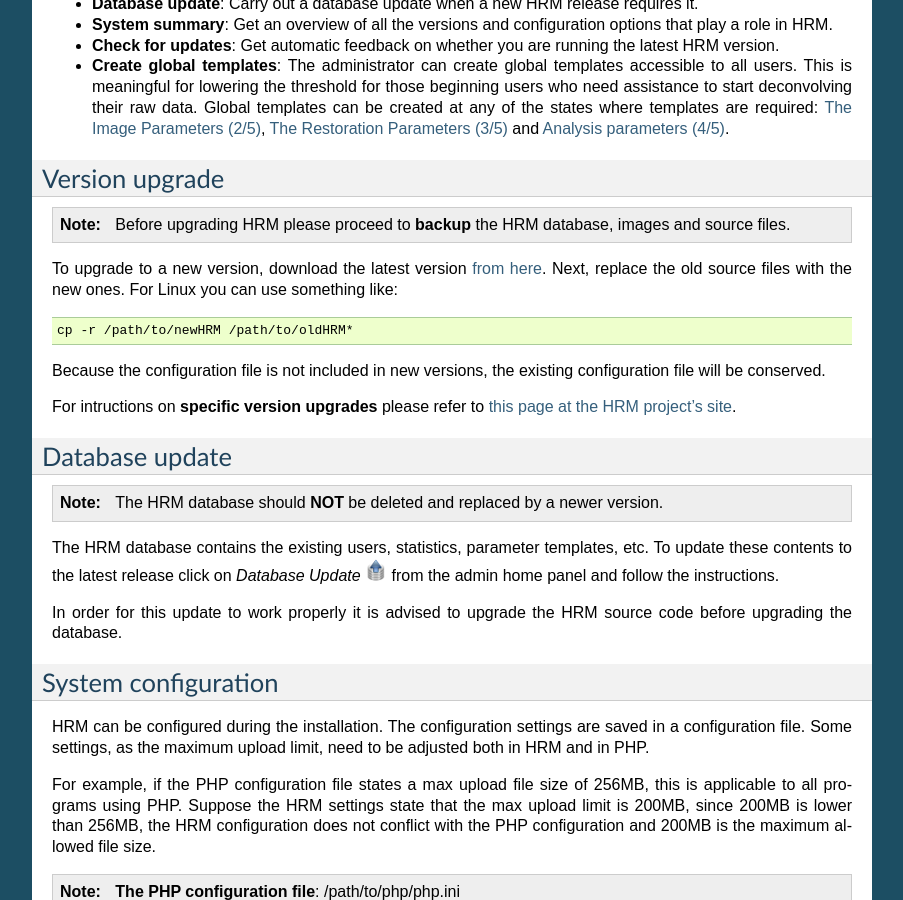
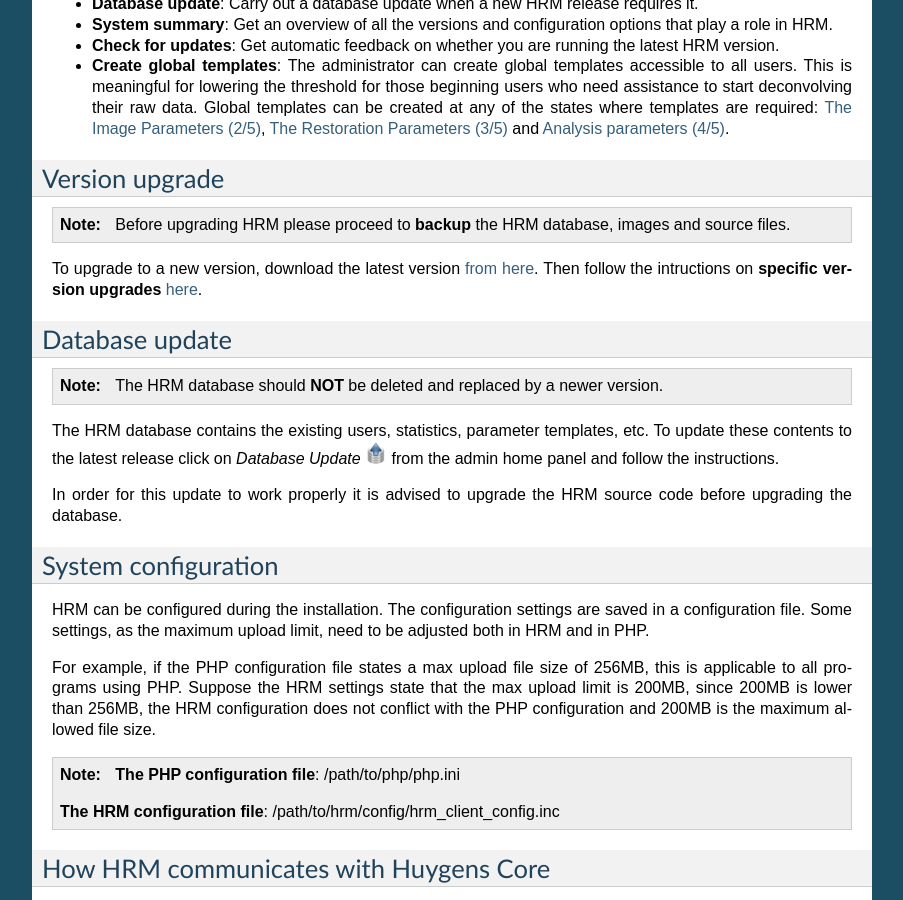
Before and after one commit to aarpon/hrm_docs, a Sphinx documentation site: the page built from docs/user/Administrator.rst, in a window 1280 px wide and 900 px high, scrolled down 2236 px. Shown: the whole window, without its empty margins (198-1101 px from the left). Built offline with Sphinx 7.4.7, drawn with Linux system fonts in a browser that asks for light colours.

Commit message:
Update small 'upgrade' section in user/Administrator.

```diff
--- a/docs/user/Administrator.rst
+++ b/docs/user/Administrator.rst
@@ -112,19 +112,8 @@
           images and source files.
 
 To upgrade to a new version, download the latest version `from here
-<http://sourceforge.net/projects/hrm/files/latest/download>`_. Next, replace
-the old source files with the new ones.
-For Linux you can use something like:
-
-.. code-block:: sh
-
-   cp -r /path/to/newHRM /path/to/oldHRM*
-
-Because the configuration file is not included in new versions, the existing
-configuration file will be conserved.
-
-For intructions on **specific version upgrades** please refer to `this page
-at the HRM project's site <http://huygens-remote-manager.readthedocs.org/en/latest/upgrade.html>`_.
+<http://sourceforge.net/projects/hrm/files/latest/download>`_. Then follow the
+intructions on **specific version upgrades** `here <http://huygens-remote-manager.readthedocs.org/en/latest/admin/upgrade.html>`_.
 
 
 Database update
```
